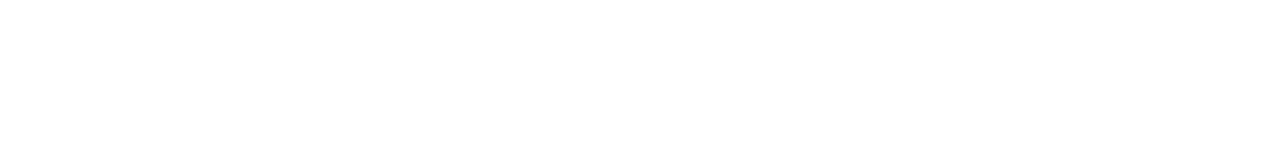
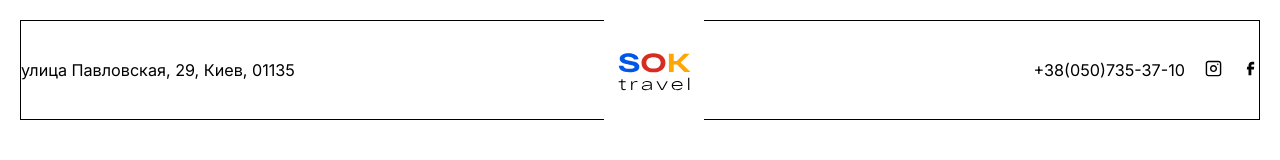
Before and after one commit to nikolaichub/SOK-Travel, a plain HTML site: page index.html in a window 1280 px wide. Drawn offline with Linux system fonts and the light colour scheme.

Commit message:
header in start section was added

```diff
--- a/index.html
+++ b/index.html
@@ -11,7 +11,39 @@
 <body>
     <!-- START -->
     <div class="start">
-
+        <div class="start__content">
+            <div class="start__header">
+                <div class="start__mail">
+                    <h3>улица Павловская, 29, Киев, 01135</h3>
+                </div>
+                <a href="#" class="start__logo">
+                    <img class="start__logo-item" src="images/icons/logo.svg" alt="logo">
+                </a>
+                <nav class="start__nav">
+                    <ul class="start__nav-list">
+                        <li class="start__nav-item">
+                            <h3>+38(050)735-37-10</h3>
+                        </li>
+                        <li class="start__nav-item">
+                            <a href="#" class="start__nav-icon">
+                                <svg width="24" height="24" viewBox="0 0 24 24" fill="none" xmlns="http://www.w3.org/2000/svg" >
+                                    <path fill-rule="evenodd" clip-rule="evenodd" d="M12 7C9.23858 7 7 9.23858 7 12C7 14.7614 9.23858 17 12 17C14.7614 17 17 14.7614 17 12C17 9.23858 14.7614 7 12 7ZM9 12C9 13.6569 10.3431 15 12 15C13.6569 15 15 13.6569 15 12C15 10.3431 13.6569 9 12 9C10.3431 9 9 10.3431 9 12Z" fill="currentColor" />
+                                    <path d="M18 5C17.4477 5 17 5.44772 17 6C17 6.55228 17.4477 7 18 7C18.5523 7 19 6.55228 19 6C19 5.44772 18.5523 5 18 5Z" fill="currentColor" />
+                                    <path fill-rule="evenodd" clip-rule="evenodd" d="M5 1C2.79086 1 1 2.79086 1 5V19C1 21.2091 2.79086 23 5 23H19C21.2091 23 23 21.2091 23 19V5C23 2.79086 21.2091 1 19 1H5ZM19 3H5C3.89543 3 3 3.89543 3 5V19C3 20.1046 3.89543 21 5 21H19C20.1046 21 21 20.1046 21 19V5C21 3.89543 20.1046 3 19 3Z" fill="currentColor" />
+                                </svg>
+                            </a>
+                        </li>
+                        <li class="start__nav-item">
+                            <a href="#" class="start__nav-icon">
+                                <svg width="24" height="24" viewBox="0 0 24 24" fill="none" xmlns="http://www.w3.org/2000/svg" >
+                                    <path d="M9.19795 21.5H13.198V13.4901H16.8021L17.198 9.50977H13.198V7.5C13.198 6.94772 13.6457 6.5 14.198 6.5H17.198V2.5H14.198C11.4365 2.5 9.19795 4.73858 9.19795 7.5V9.50977H7.19795L6.80206 13.4901H9.19795V21.5Z" fill="currentColor" />
+                                </svg>
+                            </a>
+                        </li>
+                    </ul>
+                </nav>
+            </div>
+        </div>
     </div>
 
     <!-- HEADER -->
--- a/styles/index.css
+++ b/styles/index.css
@@ -43,7 +43,13 @@
     --radius: 2.5rem;
 }
 
+::selection{
+    color: white;
+    background-color: black;
+}
+
 h1{
+    /* font size 42.3 */
     font-size: var(--font-h1);
     font-family: var(--font-inter);
 }
@@ -53,16 +59,20 @@ h1{
 }
 
 h2{
+    /* font size 26.18 */
     font-size: var(--font-h2);
     font-family: var(--font-inter);
 }
 
 h3{
+    /* font size 16.8 */
     font-size: var(--font-h3);
     font-family: var(--font-inter);
+    font-weight: 400;
 }
 
 h4{
+    /* font size 10 */
     font-size: var(--font-h4);
 }
 
@@ -73,3 +83,62 @@ body{
     font-size: var(--font-origin);
     font-family: var(--font-inter);
 }
+
+/* start */
+
+.start{
+    width: 100%;
+    height: 100vh;
+    padding: 2rem 0;
+}
+
+.start__content{
+    max-width: 1440px;
+    width: calc(100% - 4rem);
+    height: 100%;
+    margin: 0 auto;
+}
+
+.start__header{
+    width: 100%;
+    height: 10rem;
+    display: flex;
+    justify-content: space-between;
+    align-items: center;
+    border: 1px solid black;
+}
+
+.start__logo{
+    width: 10rem;
+    height: 10rem;
+    display: block;
+    color: black;
+}
+
+.start__logo-item{
+    width: 100%;
+    height: 100%;
+    object-fit: contain;
+}
+
+.start__nav-list{
+    display: flex;
+    list-style: none;
+}
+
+.start__nav-item{
+    margin-left: 2rem;
+}
+
+.start__nav-icon{
+    width: 1.7rem;
+    height: 1.7rem;
+    display: block;
+    color: black;
+}
+
+.start__nav-icon svg{
+    width: 100%;
+    height: 100%;
+    object-fit: contain;
+}
```
Also changed, not shown: images/icons/facebook.svg (added), images/icons/instagram.svg (added), images/icons/logo.svg (added).
